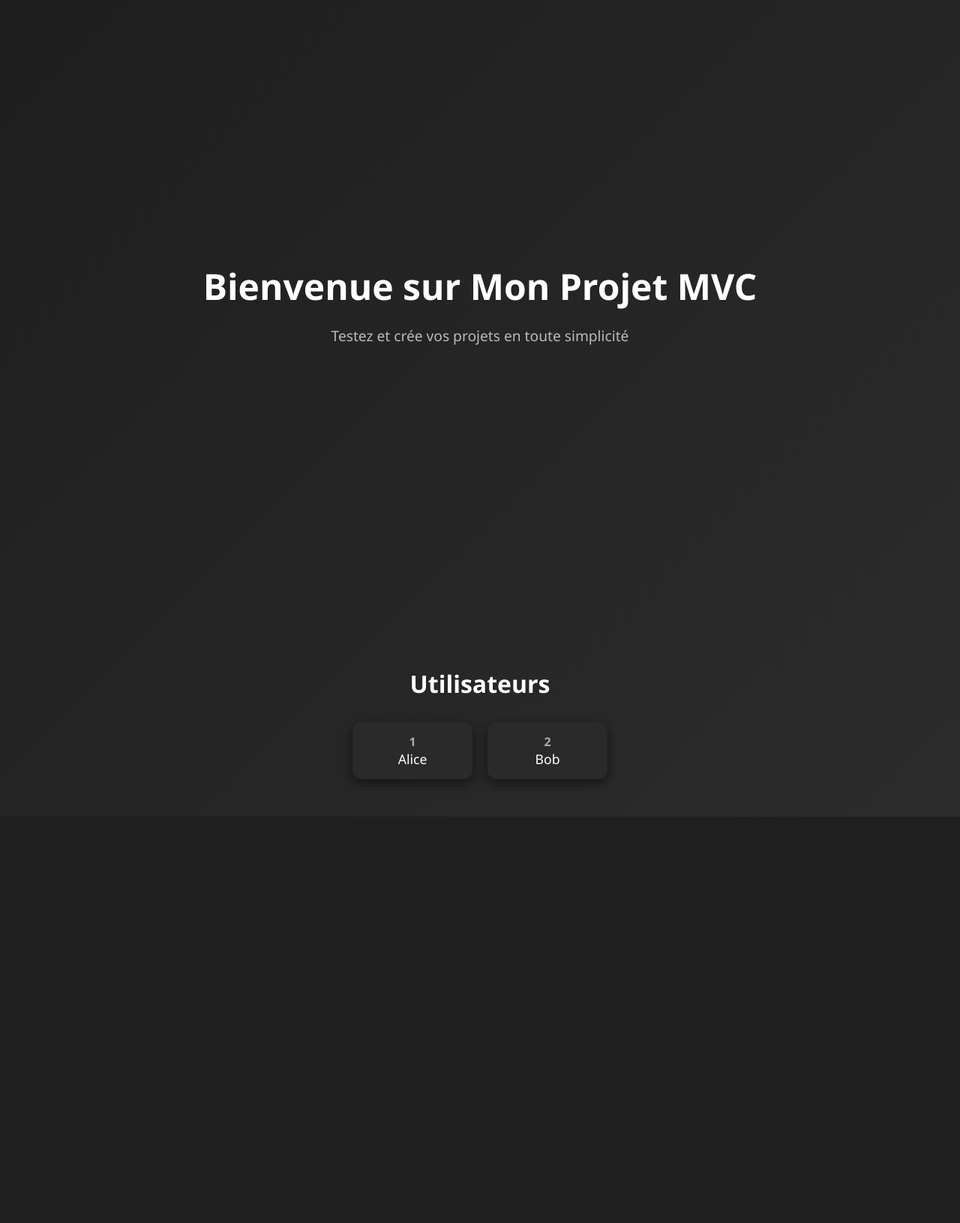
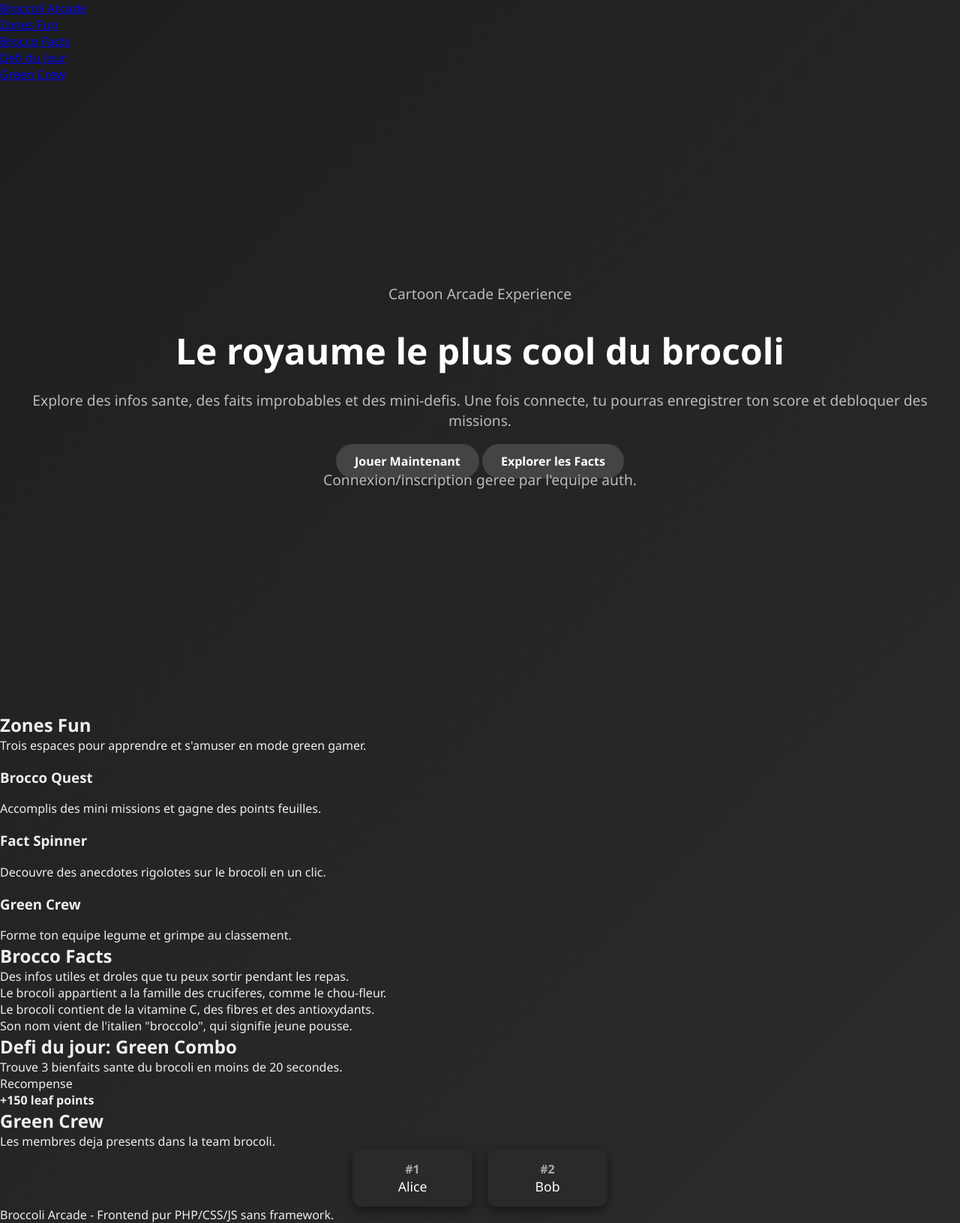
Before and after one commit to Ambiya12/Broccoli, a PHP site: page / in a window 1280 px wide. Shown: the whole page at 75% size. Before the commit the page ends 1020 px from the top, so only its background shows below. Run offline with PHP 8.4, Linux system fonts and the light colour scheme.

Commit message:
feat(home): scaffold broccoli arcade homepage sections

```diff
--- a/app/Controller/HomeController.php
+++ b/app/Controller/HomeController.php
@@ -7,8 +7,36 @@ use App\Model\User;
 
 class HomeController {
     public function index() {
-        $users = new User();
-        $users = $users->all();
+        $userModel = new User();
+        $users = $userModel->all();
+
+        $features = [
+            [
+                'title' => 'Brocco Quest',
+                'description' => 'Accomplis des mini missions et gagne des points feuilles.',
+            ],
+            [
+                'title' => 'Fact Spinner',
+                'description' => 'Decouvre des anecdotes rigolotes sur le brocoli en un clic.',
+            ],
+            [
+                'title' => 'Green Crew',
+                'description' => 'Forme ton equipe legume et grimpe au classement.',
+            ],
+        ];
+
+        $facts = [
+            'Le brocoli appartient a la famille des cruciferes, comme le chou-fleur.',
+            'Le brocoli contient de la vitamine C, des fibres et des antioxydants.',
+            'Son nom vient de l\'italien "broccolo", qui signifie jeune pousse.',
+        ];
+
+        $dailyChallenge = [
+            'title' => 'Defi du jour: Green Combo',
+            'description' => 'Trouve 3 bienfaits sante du brocoli en moins de 20 secondes.',
+            'reward' => '+150 leaf points',
+        ];
+
         require_once __DIR__ . '/../views/home.php';
     }
 }
--- a/app/views/home.php
+++ b/app/views/home.php
@@ -4,29 +4,100 @@
 <head>
     <meta charset="UTF-8">
     <meta name="viewport" content="width=device-width, initial-scale=1.0">
-    <title>Bienvenue</title>
+    <title>Broccoli Arcade</title>
+    <meta name="description" content="Un monde fun sur le brocoli: mini-defis, anecdotes et energie verte.">
     <link rel="stylesheet" href="/css/home.css">
 </head>
 
 <body class="home-page">
+    <div class="page-bg" aria-hidden="true"></div>
 
-    <header class="hero">
-        <h1>Bienvenue sur Mon Projet MVC</h1>
-        <p>Testez et crée vos projets en toute simplicité</p>
+    <header class="site-header">
+        <a class="logo" href="/">Broccoli Arcade</a>
+        <nav aria-label="Navigation principale">
+            <ul class="nav-list">
+                <li><a href="#features">Zones Fun</a></li>
+                <li><a href="#facts">Brocco Facts</a></li>
+                <li><a href="#challenge">Defi du Jour</a></li>
+                <li><a href="#users">Green Crew</a></li>
+            </ul>
+        </nav>
     </header>
 
-    <section id="users" class="users-section">
-        <h2>Utilisateurs</h2>
-        <div class="users-container">
-            <?php foreach ($users as $user): ?>
-                <div class="user-card">
-                    <span class="user-id"><?= htmlspecialchars($user['id']) ?></span>
-                    <span class="user-name"><?= htmlspecialchars($user['name']) ?></span>
-                </div>
-            <?php endforeach; ?>
-        </div>
-    </section>
+    <main>
+        <section class="hero">
+            <p class="hero-kicker">Cartoon Arcade Experience</p>
+            <h1>Le royaume le plus cool du brocoli</h1>
+            <p class="hero-text">
+                Explore des infos sante, des faits improbables et des mini-defis.
+                Une fois connecte, tu pourras enregistrer ton score et debloquer des missions.
+            </p>
+            <div class="hero-actions">
+                <a class="btn btn-primary" href="#challenge">Jouer Maintenant</a>
+                <a class="btn btn-secondary" href="#facts">Explorer les Facts</a>
+            </div>
+            <p class="auth-hint">Connexion/inscription geree par l'equipe auth.</p>
+        </section>
 
+        <section id="features" class="section">
+            <div class="section-head">
+                <h2>Zones Fun</h2>
+                <p>Trois espaces pour apprendre et s'amuser en mode green gamer.</p>
+            </div>
+            <div class="feature-grid">
+                <?php foreach ($features as $feature): ?>
+                    <article class="feature-card">
+                        <h3><?= htmlspecialchars($feature['title']) ?></h3>
+                        <p><?= htmlspecialchars($feature['description']) ?></p>
+                    </article>
+                <?php endforeach; ?>
+            </div>
+        </section>
+
+        <section id="facts" class="section">
+            <div class="section-head">
+                <h2>Brocco Facts</h2>
+                <p>Des infos utiles et droles que tu peux sortir pendant les repas.</p>
+            </div>
+            <div class="facts-list">
+                <?php foreach ($facts as $fact): ?>
+                    <article class="fact-item">
+                        <p><?= htmlspecialchars($fact) ?></p>
+                    </article>
+                <?php endforeach; ?>
+            </div>
+        </section>
+
+        <section id="challenge" class="section challenge-panel">
+            <div>
+                <h2><?= htmlspecialchars($dailyChallenge['title']) ?></h2>
+                <p><?= htmlspecialchars($dailyChallenge['description']) ?></p>
+            </div>
+            <div class="challenge-reward">
+                <p>Recompense</p>
+                <strong><?= htmlspecialchars($dailyChallenge['reward']) ?></strong>
+            </div>
+        </section>
+
+        <section id="users" class="section">
+            <div class="section-head">
+                <h2>Green Crew</h2>
+                <p>Les membres deja presents dans la team brocoli.</p>
+            </div>
+            <div class="users-container">
+                <?php foreach ($users as $user): ?>
+                    <article class="user-card">
+                        <span class="user-id">#<?= htmlspecialchars($user['id']) ?></span>
+                        <span class="user-name"><?= htmlspecialchars($user['name']) ?></span>
+                    </article>
+                <?php endforeach; ?>
+            </div>
+        </section>
+    </main>
+
+    <footer class="site-footer">
+        <p>Broccoli Arcade - Frontend pur PHP/CSS/JS sans framework.</p>
+    </footer>
 </body>
 
 </html>
```
